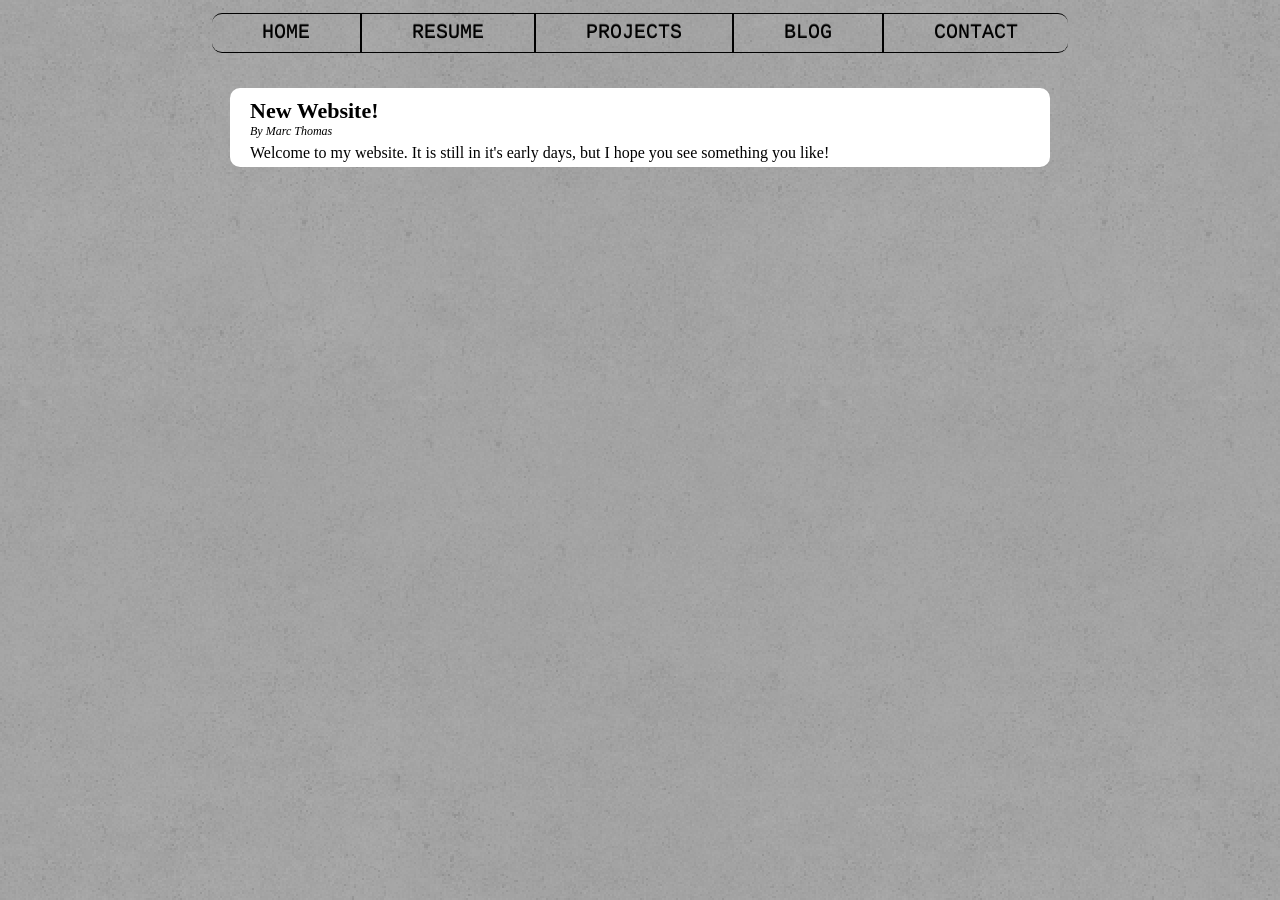
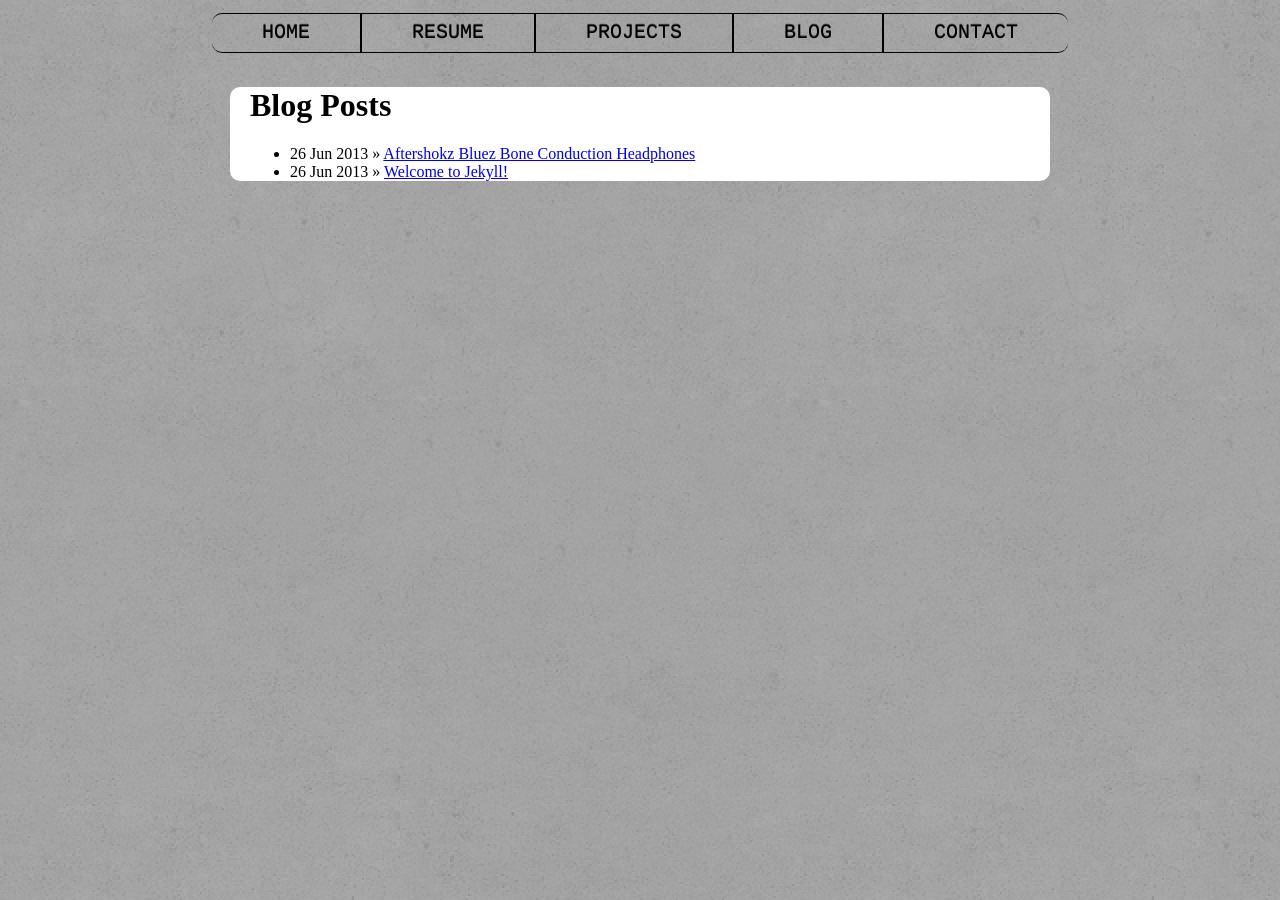
Before and after one commit to mathomastech/mathomastech.github.io, a Jekyll site: the page built from Blog/index.html, in a window 1280 px wide. Built offline with Jekyll 4.4.1, drawn with Linux system fonts in a browser that asks for light colours.

Commit message:
Added blog link code to blog page.`

```diff
--- a/Blog/index.html
+++ b/Blog/index.html
@@ -1,10 +1,13 @@
 ---
 layout: default
+title: Your New Jekyll Site
 ---
 
-<div class="BlogTemplate">
-		<p class="BlogTitle"><strong>New Website!</strong></p>
-		<p class="BlogAuthor"><em>By Marc Thomas</em></p>
-		<p class="BlogScript">Welcome to my website. It is still in it's early days, but I hope you see something you like!</p>
-
+<div class=BlogTemplate>
+  <h1>Blog Posts</h1>
+  <ul class="posts">
+    {% for post in site.posts %}
+      <li><span>{{ post.date | date_to_string }}</span> &raquo; <a href="{{ post.url }}">{{ post.title }}</a></li>
+    {% endfor %}
+  </ul>
 </div>
--- a/Projects/index.html
+++ b/Projects/index.html
@@ -3,4 +3,5 @@
 ---
 
 <div>
+
 </div>
```
Also changed, not shown: 2 other files.
